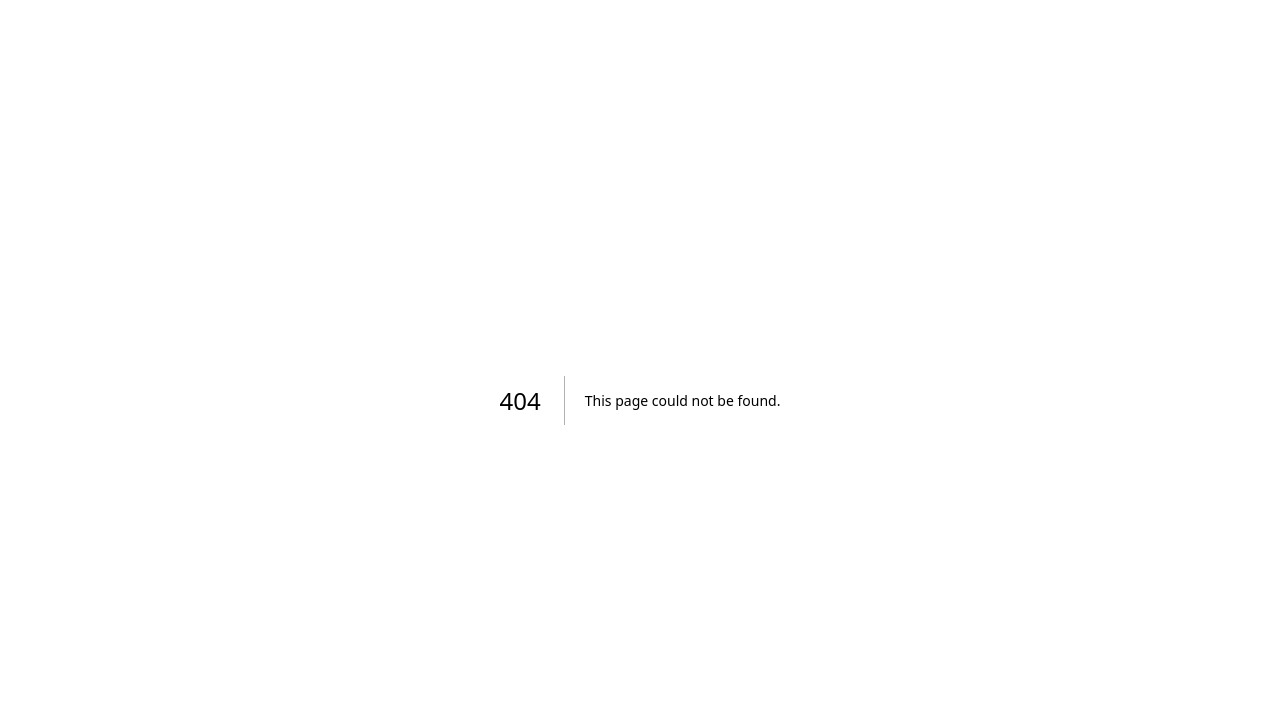
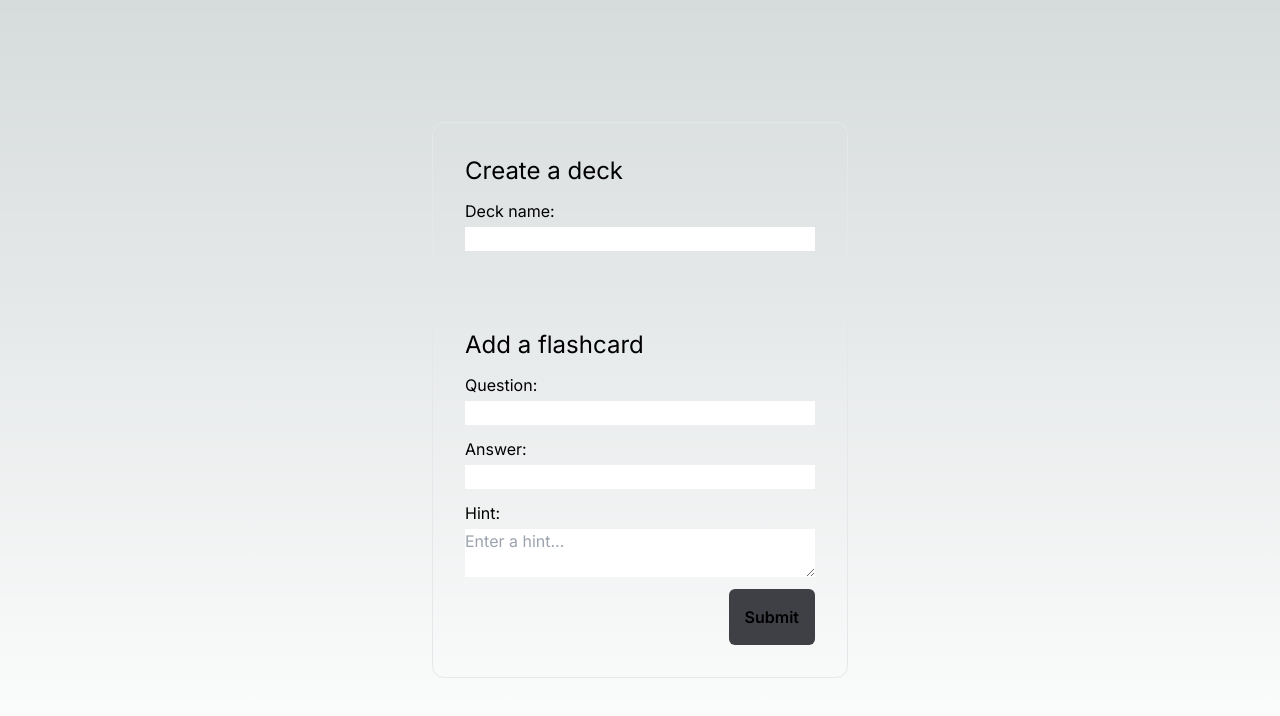
Before and after one commit to MarcRuemekorf/flashcard-app, a Next.js app: page /add-flashcard in a window 1280 px wide. Before the commit this address had no page. Shown: the top 716 px of the page. Built offline with nearby package versions, Linux system fonts and the light colour scheme.

Commit message:
Create add flashcard page

```diff
--- /dev/null
+++ b/src/app/add-flashcard/page.tsx
@@ -0,0 +1,15 @@
+'use client'
+
+import AddFlashcardForm from '@/components/forms/add-flashcard-form/AddFlashCardForm'
+import FormPageTemplate from '@/components/templates/form-page-template/FormPageTemplate'
+import { NextPage } from 'next'
+
+const AddFlashcardPage: NextPage = () => {
+    return (
+        <FormPageTemplate>
+            <AddFlashcardForm />
+        </FormPageTemplate>
+    )
+}
+
+export default AddFlashcardPage
--- a/src/app/create-deck/page.tsx
+++ /dev/null
@@ -1,11 +0,0 @@
-import { NextPage } from 'next'
-
-const AddFlashcardPage: NextPage = () => {
-    return (
-        <div>
-            <h1>Add Flashcard</h1>
-        </div>
-    )
-}
-
-export default AddFlashcardPage
--- a/src/app/page.tsx
+++ b/src/app/page.tsx
@@ -4,7 +4,7 @@ export default function Home() {
             <div className="flex flex-col gap-3 text-center">
                 <a
                     className="border border-zinc-800 hover:bg-zinc-800 text-white font-semibold py-6 px-8 rounded-full flex gap-2"
-                    href="/create-deck"
+                    href="/add-flashcard"
                 >
                     <svg
                         xmlns="http://www.w3.org/2000/svg"
@@ -16,7 +16,7 @@ export default function Home() {
                     >
                         <path strokeLinecap="round" strokeLinejoin="round" d="M12 4.5v15m7.5-7.5h-15" />
                     </svg>
-                    Create deck
+                    Add flashcard
                 </a>
                 <a
                     className="bg-blue-700 hover:bg-blue-800 text-white font-semibold py-6 px-8 rounded-full"
--- a/src/components/card/Card.tsx
+++ b/src/components/card/Card.tsx
@@ -4,8 +4,14 @@ interface CardProps extends React.HTMLProps<HTMLDivElement> {
     children: React.ReactNode
 }
 
-const Card: React.FC<CardProps> = ({ children, ...props }) => {
-    return <div className={`rounded-xl p-8 sm:p-8" ${props.className}`}>{children}</div>
+const Card = ({ children, ...props }: CardProps): JSX.Element => {
+    return (
+        <div
+            className={`dark:bg-zinc-900 border dark:border-zinc-800 dark:text-white rounded-xl p-8 sm:p-8" ${props.className}`}
+        >
+            {children}
+        </div>
+    )
 }
 
 export default Card
--- a/src/components/flashcard-stack/flashcard-stack-controls/FlashcardStackControls.tsx
+++ b/src/components/flashcard-stack/flashcard-stack-controls/FlashcardStackControls.tsx
@@ -10,7 +10,7 @@ const FlashcardStackControls = ({ onSkip, onMaster }: FlashcardStackControlProps
     return (
         <div className="flex justify-center align-center">
             <div className="flex align-center gap-3">
-                <Button variant="outline" onClick={onSkip}>
+                <Button variant="outline" size="lg" className="rounded-full" onClick={onSkip}>
                     <svg
                         xmlns="http://www.w3.org/2000/svg"
                         fill="none"
@@ -26,7 +26,7 @@ const FlashcardStackControls = ({ onSkip, onMaster }: FlashcardStackControlProps
                         />
                     </svg>
                 </Button>
-                <Button variant="success" onClick={onMaster}>
+                <Button variant="success" size="lg" className="rounded-full" onClick={onMaster}>
                     <svg
                         xmlns="http://www.w3.org/2000/svg"
                         fill="none"
--- /dev/null
+++ b/src/components/forms/add-flashcard-form/AddFlashCardForm.tsx
@@ -0,0 +1,39 @@
+import React from 'react'
+import { useForm, FormProvider } from 'react-hook-form'
+import Input from '@/components/input-elements/Input'
+import Textarea from '@/components/input-elements/Textarea'
+import Card from '@/components/card/Card'
+import Button from '@/components/input-elements/Button'
+
+const AddFlashcardForm = (): JSX.Element => {
+    const methods = useForm<FormData>()
+
+    const onSubmit = (data: FormData) => {
+        console.log(data)
+    }
+
+    return (
+        <FormProvider {...methods}>
+            <form onSubmit={methods.handleSubmit(onSubmit)}>
+                <div className="flex flex-col gap-3">
+                    <Card className="flex flex-col gap-3">
+                        <h3 className="text-2xl">Create a deck</h3>
+                        <Input name="deck-name" label="Deck name:" />
+                    </Card>
+                    <Card className="flex flex-col gap-3">
+                        <h3 className="text-2xl">Add a flashcard</h3>
+                        <Input name="question" label="Question:" />
+                        <Input name="answer" label="Answer:" />
+                        <Textarea name="hint" label="Hint:" placeholder="Enter a hint..." />
+
+                        <Button size="sm" className="ml-auto" type="submit">
+                            Submit
+                        </Button>
+                    </Card>
+                </div>
+            </form>
+        </FormProvider>
+    )
+}
+
+export default AddFlashcardForm
--- a/src/components/forms/create-deck/CreateDeck.tsx
+++ /dev/null
@@ -1,26 +0,0 @@
-import React from 'react'
-import { useForm, FormProvider } from 'react-hook-form'
-import Input from '@/components/input-elements/Input'
-import Textarea from '@/components/input-elements/Textarea'
-
-const CreateDeck = (): JSX.Element => {
-    const methods = useForm<FormData>()
-
-    const onSubmit = (data: FormData) => {
-        console.log(data)
-    }
-
-    return (
-        <FormProvider {...methods}>
-            <form onSubmit={methods.handleSubmit(onSubmit)}>
-                <Input name="question" label="Question:" />
-                <Input name="answer" label="Answer:" />
-                <Textarea name="hint" label="Hint:" placeholder="Enter a hint..." />
-
-                <button type="submit">Submit</button>
-            </form>
-        </FormProvider>
-    )
-}
-
-export default CreateDeck
--- a/src/components/input-elements/Button.tsx
+++ b/src/components/input-elements/Button.tsx
@@ -2,7 +2,7 @@ import React from 'react'
 
 interface ButtonProps extends Omit<React.ButtonHTMLAttributes<HTMLButtonElement>, 'variant'> {
     children: React.ReactNode
-    onClick: () => void
+    onClick?: () => void
     variant?: 'primary' | 'secondary' | 'success' | 'danger' | 'warning' | 'outline'
     size?: 'sm' | 'md' | 'lg'
 }
@@ -25,7 +25,7 @@ const Button: React.FC<ButtonProps> = ({ children, onClick, variant = 'default',
     return (
         <button
             {...props}
-            className={`font-semibold rounded-full ${buttonVariant[variant]} ${buttonSize[size]} ${props.className}`}
+            className={`font-semibold rounded-md ${buttonVariant[variant]} ${buttonSize[size]} ${props.className}`}
             onClick={onClick}
         >
             {children}
--- a/src/components/input-elements/Input.tsx
+++ b/src/components/input-elements/Input.tsx
@@ -10,7 +10,7 @@ const Input: React.FC<InputProps> = ({ name, label, ...props }) => {
     const { register } = useFormContext()
 
     return (
-        <div>
+        <div className="flex flex-col gap-1">
             {label && <label htmlFor={name}>{label}</label>}
             <input {...props} id={name} {...register(name)} />
         </div>
--- a/src/components/input-elements/Textarea.tsx
+++ b/src/components/input-elements/Textarea.tsx
@@ -10,7 +10,7 @@ const Textarea: React.FC<TextareaProps> = ({ name, label, ...props }) => {
     const { register } = useFormContext()
 
     return (
-        <div>
+        <div className="flex flex-col gap-1">
             {label && <label htmlFor={name}>{label}</label>}
             <textarea {...props} id={name} {...register(name)} />
         </div>
--- a/src/components/session-stats/stats-card/StatsCard.tsx
+++ b/src/components/session-stats/stats-card/StatsCard.tsx
@@ -11,7 +11,7 @@ const StatsCard: React.FC<StatsCardProps> = ({ skipped, mastered }) => {
     const title = skipped > mastered ? 'Good effort!' : 'Stack complete'
 
     return (
-        <Card className="flex flex-col gap-6 h-full min-h-64 dark:bg-zinc-900 border border-zinc-800 text-white">
+        <Card className="flex flex-col gap-6 h-full min-h-64">
             <div className="flex flex-col gap-2 text-center">
                 <h2 className="text-3xl">{title}</h2>
                 <p>Well done! You have completed the stack.</p>
--- /dev/null
+++ b/src/components/templates/form-page-template/FormPageTemplate.tsx
@@ -0,0 +1,13 @@
+import React from 'react'
+
+const FormPageTemplate = ({ children }: Readonly<{ children: React.ReactNode }>) => {
+    return (
+        <div className="w-full flex flex-col h-screen content-center justify-center">
+            <div className="w-full p-4">
+                <div className="w-full sm:w-1/2 xl:w-1/3 m-auto">{children}</div>
+            </div>
+        </div>
+    )
+}
+
+export default FormPageTemplate
```
